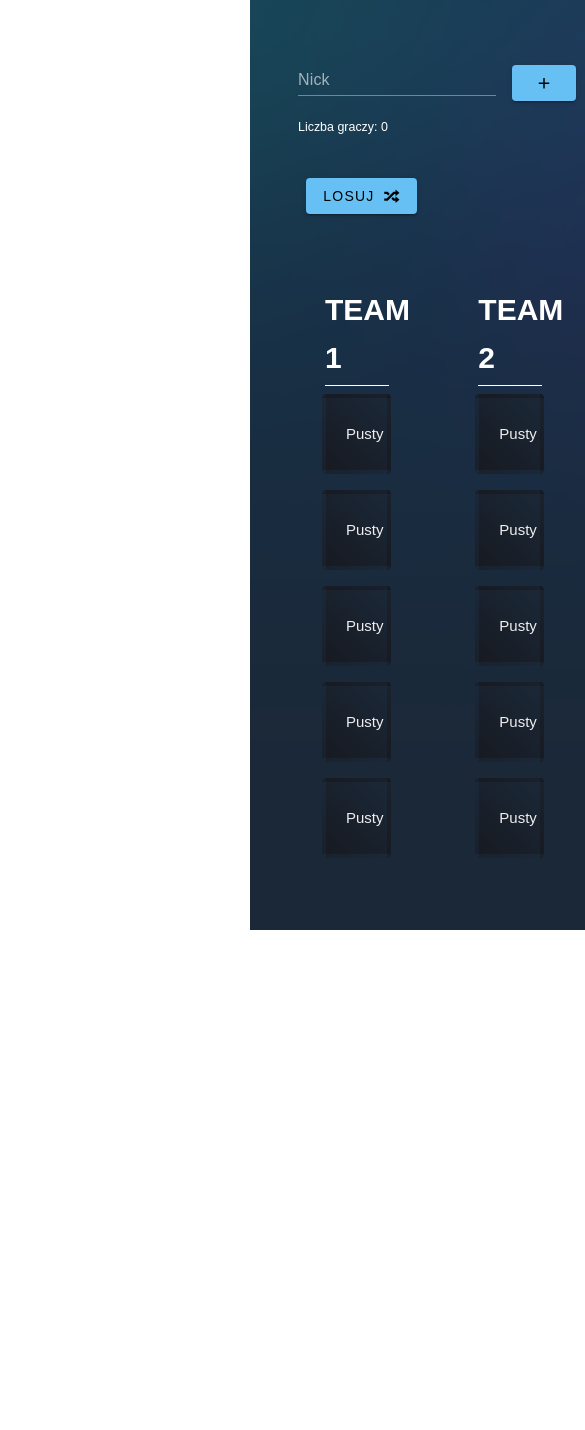
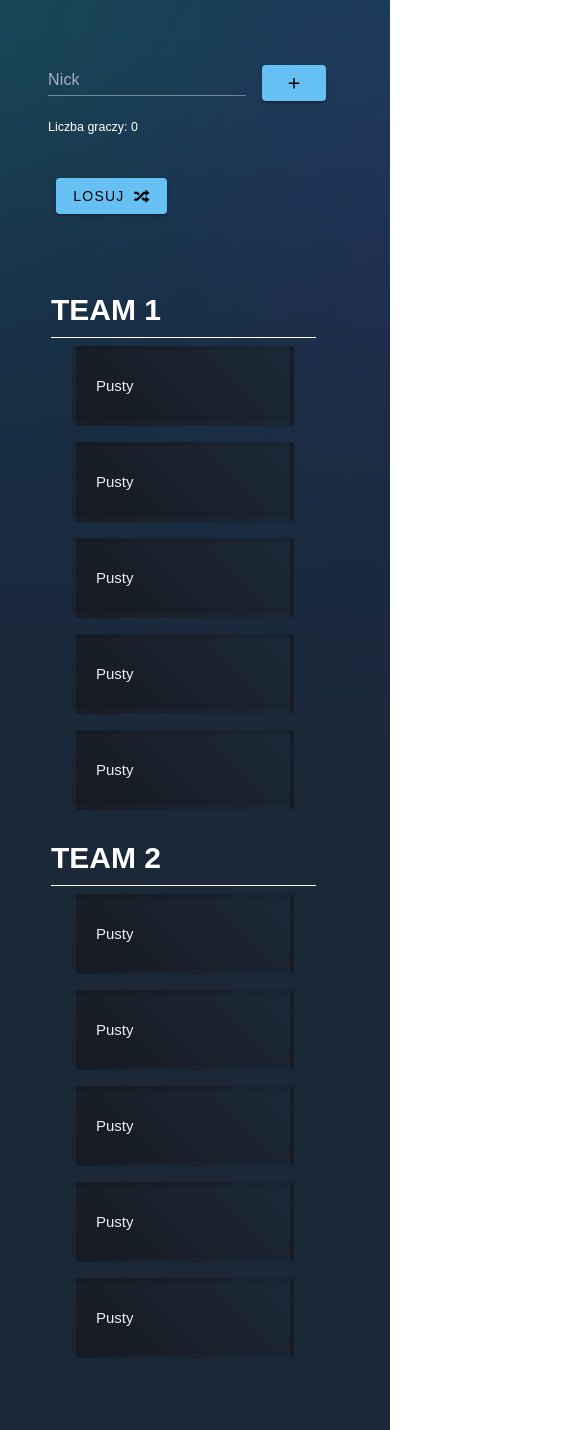
Before and after one commit to Cperek/cwl_selector, a Vue app in the folder frontend/: page / in a window 390 px wide. Shown: the top 1430 px of the page, 585 px wide, since content can reach past the window. Before the commit the page ends 930 px from the top, so only its background shows below. Built offline with nearby package versions, Linux system fonts and the light colour scheme.

Commit message:
mobile devices layout fix

```diff
--- a/frontend/package.json
+++ b/frontend/package.json
@@ -11,6 +11,7 @@
     "type-check": "vue-tsc --build --force"
   },
   "dependencies": {
+    "@vueuse/core": "^10.9.0",
     "material-design-icons-iconfont": "^6.7.0",
     "vue": "^3.4.21",
     "vue-router": "^4.3.0",
--- a/frontend/src/assets/main.css
+++ b/frontend/src/assets/main.css
@@ -46,4 +46,20 @@ a,
         place-items: start;
         width: 100%;
     }
+    .team-head-lg {
+        display: flex!important;
+    }
 }
+
+@media (max-width: 1024px) {
+    #app {
+        margin-left: 0px;
+    }
+    #PlayersChips {
+        max-width: 80%!important;
+    }
+    .player-rows .v-col {
+        max-width: 100%!important;
+        flex: 0 0 100%!important;
+    }
+}
--- /dev/null
+++ b/frontend/src/types/vueuse.d.ts
@@ -0,0 +1 @@
+declare module '@vueuse/core';
--- a/frontend/src/views/HomeView.vue
+++ b/frontend/src/views/HomeView.vue
@@ -2,6 +2,8 @@
 import { reactive, ref, type Ref } from 'vue'
 import { el } from 'vuetify/locale';
 import PlayerChip from '../components/PlayerChip.vue';
+import { useWindowSize } from '@vueuse/core'
+
 
 
 interface Player {
@@ -19,6 +21,7 @@ let Players = ref<Player[]>([]);
 let nick = ref<string>('');
 let nextID = 0;
 
+const {width = ref<number>(1024)} = useWindowSize();
 
 let teams = reactive<Teams>({
   team0: [],
@@ -209,14 +212,14 @@ const onDrop = (event: DragEvent, team: number, index: number) => {
   </main>
 
   <div>
-    <v-container class="mt-4 ml-0 pl-0">
+    <v-container v-if="width >= 1024" class="mt-4 ml-0 pl-0">
       <div>
         <v-btn  @click="RandomizeTeams" class="align-self-center ma-2" color="#66c0f4">
         Losuj <v-icon class="ml-2" icon="mdi-shuffle-variant"></v-icon>
         </v-btn>
       </div>
       <div class="mt-16">
-        <v-row class="mx-6" no-gutters >
+        <v-row class="mx-6 team-head-lg" no-gutters >
           <v-col cols="4">
             <h1 class="t0">TEAM 1</h1>
           </v-col>
@@ -225,7 +228,7 @@ const onDrop = (event: DragEvent, team: number, index: number) => {
             <h1 class="t1">TEAM 2</h1>
           </v-col>
         </v-row>
-        <v-row class="mx-6 player{{ n }}" no-gutters v-for="n in 5" :key="n">
+        <v-row class="mx-6 player{{ n }} player-rows" no-gutters v-for="n in 5" :key="n">
             <v-col cols="4">
               <v-sheet
                 min-height="80"
@@ -290,6 +293,80 @@ const onDrop = (event: DragEvent, team: number, index: number) => {
         </v-row>
       </div>
     </v-container>
+
+    <v-container v-if="width < 1024" class="mt-4 ml-0 pl-0">
+      <div>
+        <v-btn  @click="RandomizeTeams" class="align-self-center ma-2" color="#66c0f4">
+        Losuj <v-icon class="ml-2" icon="mdi-shuffle-variant"></v-icon>
+        </v-btn>
+      </div>
+      <div class="mt-16">
+        <h1 class="t0">TEAM 1</h1>
+        <v-row class="mx-6 player{{ n }} player-rows" no-gutters v-for="n in 5" :key="n">
+            <v-col cols="4">
+              <v-sheet
+                min-height="80"
+                draggable="true"
+                v-bind:rounded="true"
+                class="ma-2 ml-0 px-4 py-6 bg-surface-variant team_player team_0"
+                @dragstart="startDrag($event, teams.team0[n-1] ? teams.team0[n-1].id : -1,n-1,0)"
+                @drop="onDrop($event, 0, n-1)"
+                @dragenter.prevent
+                @dragover.prevent
+              >
+                <div v-if="teams.team0[n-1]" class="playerDiv">
+                  <v-avatar size="20" start color="surface-variant">
+                    <v-icon icon="mdi-account-circle"></v-icon>
+                  </v-avatar>
+                  <div class="d-flex" style="width: -webkit-fill-available;" >
+                    {{ teams.team0[n-1].title }}
+                  </div>
+                  <div class="remove_team_card" width="100%" d-flex justify-end>
+                    <v-btn v-if="teams.team0[n-1] && Players.find((e) => e && e.id === teams.team0[n-1].id && e.locked === true)" @click="lockPlayer(teams.team0[n-1] ? teams.team0[n-1].id : -1)" float-right icon="mdi-lock-outline" color="red-accent-3" size="27"></v-btn>
+                    <v-btn v-else @click="lockPlayer(teams.team0[n-1] ? teams.team0[n-1].id : -1)" float-right icon="mdi-lock-open-variant-outline" color="transparent" size="27"></v-btn>
+                    <v-btn @click="delete teams.team0[n-1]" float-right icon="mdi-close-thick" color="transparent" size="27"></v-btn>
+                  </div>
+                </div>
+                <div class="d-flex ml-1" style="width: -webkit-fill-available;"  v-else>
+                  Pusty
+                </div>
+              </v-sheet>
+            </v-col>
+           </v-row>
+           <h1 class="t1 mt-4">TEAM 2</h1>
+            <v-row class="mx-6 player{{ n }} player-rows" no-gutters v-for="n in 5" :key="n">
+            <v-col cols="4">
+              <v-sheet
+                min-height="80"
+                draggable="true"
+                v-bind:rounded="true"
+                class="ma-2 ml-0 px-4 py-6 bg-surface-variant team_player team_1"
+                @dragstart="startDrag($event, teams.team1[n-1] ? teams.team1[n-1].id : -1,n-1,1)"
+                @drop="onDrop($event, 1, n-1)"
+                @dragenter.prevent
+                @dragover.prevent
+              >
+                <div v-if="teams.team1[n-1]" class="playerDiv">
+                  <v-avatar size="20" start color="surface-variant">
+                    <v-icon icon="mdi-account-circle"></v-icon>
+                  </v-avatar>
+                  <div class="d-flex" style="width: -webkit-fill-available;">
+                    {{ teams.team1[n-1].title }}
+                  </div>
+                  <div class="remove_team_card" width="100%" d-flex justify-end>
+                    <v-btn v-if="teams.team1[n-1] && Players.find((e) => e && e.id === teams.team1[n-1].id && e.locked === true)" @click="lockPlayer(teams.team1[n-1] ? teams.team1[n-1].id : -1)" float-right icon="mdi-lock-outline" color="teal-accent-4" size="27"></v-btn>
+                    <v-btn v-else @click="lockPlayer(teams.team1[n-1] ? teams.team1[n-1].id : -1)" float-right icon="mdi-lock-open-variant-outline" color="transparent" size="27"></v-btn>
+                    <v-btn @click="delete teams.team1[n-1]" float-right icon="mdi-close-thick" color="transparent" size="27"></v-btn>
+                  </div>
+                </div>
+                <div class="ml-1 d-flex" style="width: -webkit-fill-available;" v-else>
+                  Pusty
+                </div>
+              </v-sheet>
+            </v-col>
+          </v-row>
+      </div>
+    </v-container>
   </div>
 
 </template>
--- a/frontend/tsconfig.json
+++ b/frontend/tsconfig.json
@@ -13,9 +13,7 @@
     "allowSyntheticDefaultImports": true,
     "sourceMap": true,
     "baseUrl": ".",
-    "paths": {
-      "@/*": ["src/*"]
-    }
+    "paths": { "@/*": ["src/*"] }
   },
   "include": ["src/**/*.ts", "src/**/*.d.ts", "src/**/*.tsx", "src/**/*.vue"],
   "exclude": ["node_modules", "dist"],
```
Also changed, not shown: 1 other file (tests, documents, lock files or other folders).
